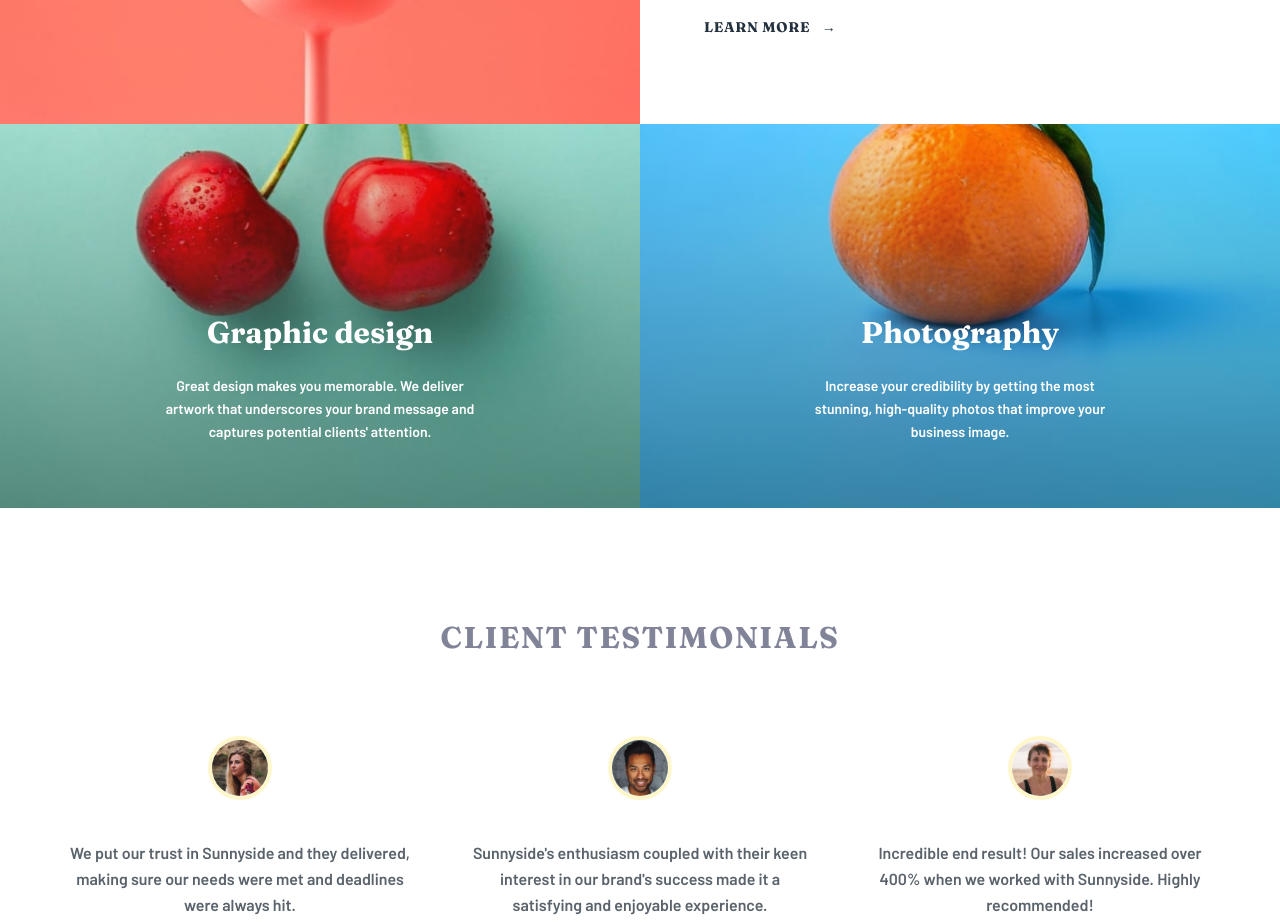
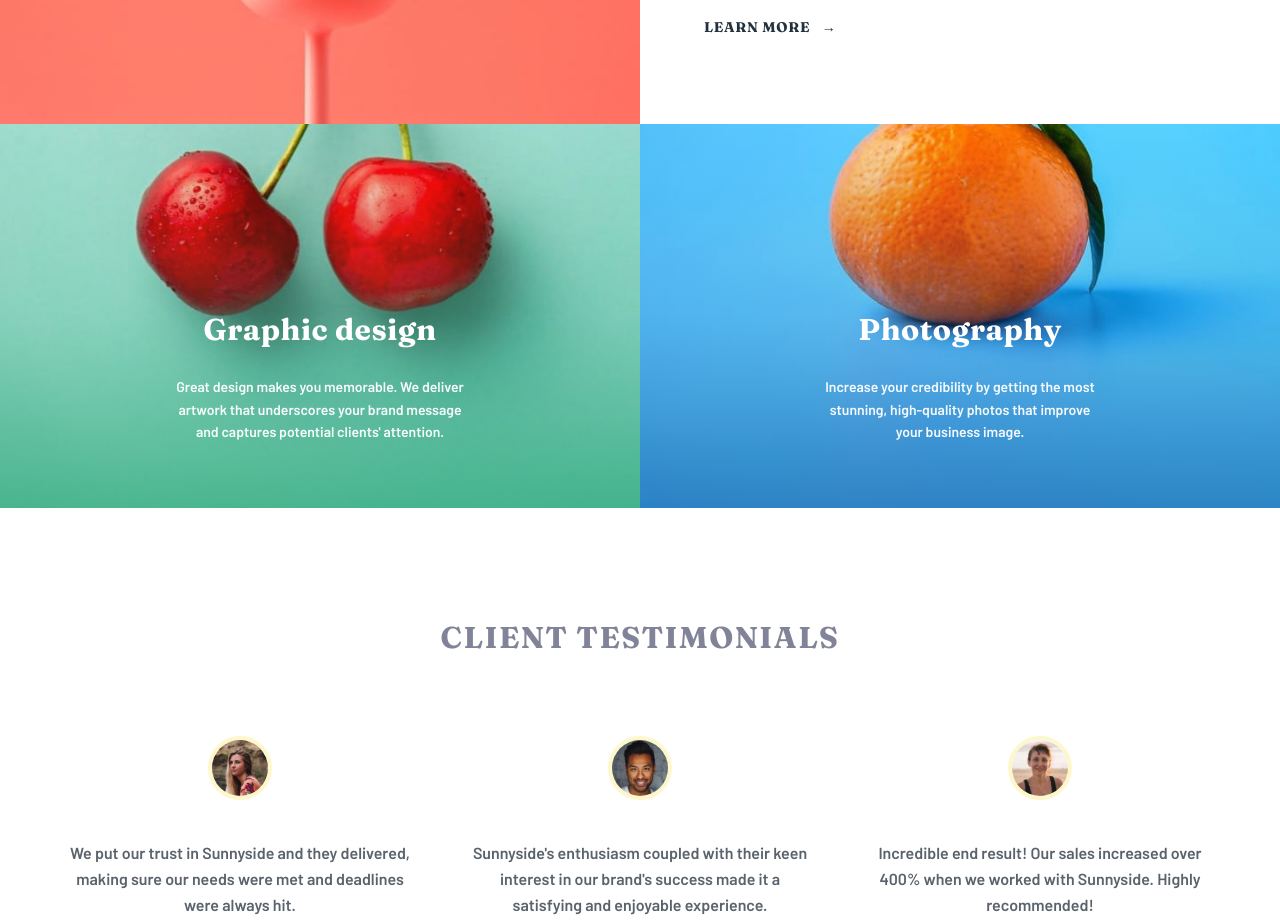
Before and after one commit to Mugisho-dev-metasploit/Sunnyside-Agency-Landing-Page-Frontend-Mentor-challenge-05, a website: page index.html in a window 1280 px wide. Shown: the part 1448-2372 px from the top of the page. Drawn offline with nearby package versions, Linux system fonts and the light colour scheme; files that its build step writes are made by us from their sources.

Commit message:
issue 4 Build services section (Graphic Design & Photography)

```diff
--- a/index.html
+++ b/index.html
@@ -106,22 +106,22 @@
   <!-- SECTION 3: GRAPHIC DESIGN & PHOTOGRAPHY -->
   <section class="grid grid-cols-1 md:grid-cols-2 gap-0" id="projects">
     <!-- Graphic Design -->
-    <div class="h-96 md:h-96 bg-cover bg-center flex items-end justify-center pb-16 text-center text-white relative group overflow-hidden" style="background-image: url('./images/desktop/image-graphic-design.jpg')">
-      <div class="absolute inset-0 bg-gradient-to-b from-transparent via-green-dark-800/30 to-green-dark-800/60"></div>
-      <div class="relative z-10">
-        <h3 class="font-fraunces text-3xl font-bold mb-6">Graphic design</h3>
-        <p class="max-w-xs mx-auto text-sm leading-relaxed">
+    <div class="service-card graphic-design h-96 bg-cover bg-center relative overflow-hidden" style="background-image: url('./images/desktop/image-graphic-design.jpg')">
+      <div class="service-overlay absolute inset-0"></div>
+      <div class="service-content relative z-10">
+        <h3 class="service-heading">Graphic design</h3>
+        <p class="service-description">
           Great design makes you memorable. We deliver artwork that underscores your brand message and captures potential clients' attention.
         </p>
       </div>
     </div>
 
     <!-- Photography -->
-    <div class="h-96 md:h-96 bg-cover bg-center flex items-end justify-center pb-16 text-center text-white relative group overflow-hidden" style="background-image: url('./images/desktop/image-photography.jpg')">
-      <div class="absolute inset-0 bg-gradient-to-b from-transparent via-blue-dark-800/30 to-blue-dark-800/60"></div>
-      <div class="relative z-10">
-        <h3 class="font-fraunces text-3xl font-bold mb-6">Photography</h3>
-        <p class="max-w-xs mx-auto text-sm leading-relaxed">
+    <div class="service-card photography h-96 bg-cover bg-center relative overflow-hidden" style="background-image: url('./images/desktop/image-photography.jpg')">
+      <div class="service-overlay absolute inset-0"></div>
+      <div class="service-content relative z-10">
+        <h3 class="service-heading">Photography</h3>
+        <p class="service-description">
           Increase your credibility by getting the most stunning, high-quality photos that improve your business image.
         </p>
       </div>
--- a/src/custom.css
+++ b/src/custom.css
@@ -208,3 +208,141 @@ a {
 .product-content:hover {
   color: hsl(212, 27%, 19%);
 }
+/* ========================================
+   ÉTAPE 4: SERVICES SECTION REFINEMENT
+   ======================================== */
+
+/* Service Card Base Container */
+.service-card {
+  position: relative;
+  overflow: hidden;
+  transition: all 0.5s cubic-bezier(0.4, 0.0, 0.2, 1);
+  display: flex;
+  align-items: flex-end;
+  justify-content: center;
+  padding-bottom: 4rem;
+}
+
+/* Service Card Overlay - Animated Gradient */
+.service-overlay {
+  position: absolute;
+  inset: 0;
+  transition: all 0.5s cubic-bezier(0.4, 0.0, 0.2, 1);
+  z-index: 1;
+}
+
+/* Graphic Design Card - Green Gradient */
+.service-card.graphic-design .service-overlay {
+  background: linear-gradient(
+    180deg,
+    rgba(39, 166, 118, 0) 0%,
+    rgba(39, 166, 118, 0.2) 50%,
+    rgba(39, 166, 118, 0.7) 100%
+  );
+}
+
+.service-card.graphic-design:hover .service-overlay {
+  background: linear-gradient(
+    180deg,
+    rgba(39, 166, 118, 0) 0%,
+    rgba(39, 166, 118, 0.35) 50%,
+    rgba(39, 166, 118, 0.85) 100%
+  );
+}
+
+/* Photography Card - Blue Gradient */
+.service-card.photography .service-overlay {
+  background: linear-gradient(
+    180deg,
+    rgba(25, 100, 171, 0) 0%,
+    rgba(25, 100, 171, 0.2) 50%,
+    rgba(25, 100, 171, 0.7) 100%
+  );
+}
+
+.service-card.photography:hover .service-overlay {
+  background: linear-gradient(
+    180deg,
+    rgba(25, 100, 171, 0) 0%,
+    rgba(25, 100, 171, 0.35) 50%,
+    rgba(25, 100, 171, 0.85) 100%
+  );
+}
+
+/* Service Card Content */
+.service-content {
+  position: relative;
+  z-index: 10;
+  text-align: center;
+  transition: all 0.5s cubic-bezier(0.4, 0.0, 0.2, 1);
+  transform: scale(1);
+}
+
+.service-card:hover .service-content {
+  transform: scale(1.05);
+}
+
+/* Service Card Heading */
+.service-heading {
+  font-family: 'Fraunces', serif;
+  font-size: 1.875rem;
+  font-weight: 700;
+  margin-bottom: 1.5rem;
+  color: white;
+  letter-spacing: 0.5px;
+  transition: all 0.5s cubic-bezier(0.4, 0.0, 0.2, 1);
+}
+
+.service-card:hover .service-heading {
+  letter-spacing: 1px;
+}
+
+/* Service Card Description */
+.service-description {
+  max-width: 18rem;
+  margin: 0 auto;
+  font-size: 0.875rem;
+  line-height: 1.6;
+  color: white;
+  opacity: 0.95;
+  transition: opacity 0.5s cubic-bezier(0.4, 0.0, 0.2, 1);
+}
+
+.service-card:hover .service-description {
+  opacity: 1;
+}
+
+/* Service Card Background Zoom */
+.service-card::before {
+  content: '';
+  position: absolute;
+  inset: 0;
+  background-size: cover;
+  background-position: center;
+  z-index: 0;
+  transition: transform 0.6s cubic-bezier(0.4, 0.0, 0.2, 1);
+}
+
+.service-card:hover::before {
+  transform: scale(1.08);
+}
+
+/* Service Cards Container Entry Animation */
+@keyframes fadeInScale {
+  from {
+    opacity: 0;
+    transform: scale(0.98);
+  }
+  to {
+    opacity: 1;
+    transform: scale(1);
+  }
+}
+
+.service-card {
+  animation: fadeInScale 0.8s ease-out 0.2s backwards;
+}
+
+.service-card:nth-child(2) {
+  animation-delay: 0.4s;
+}
```
